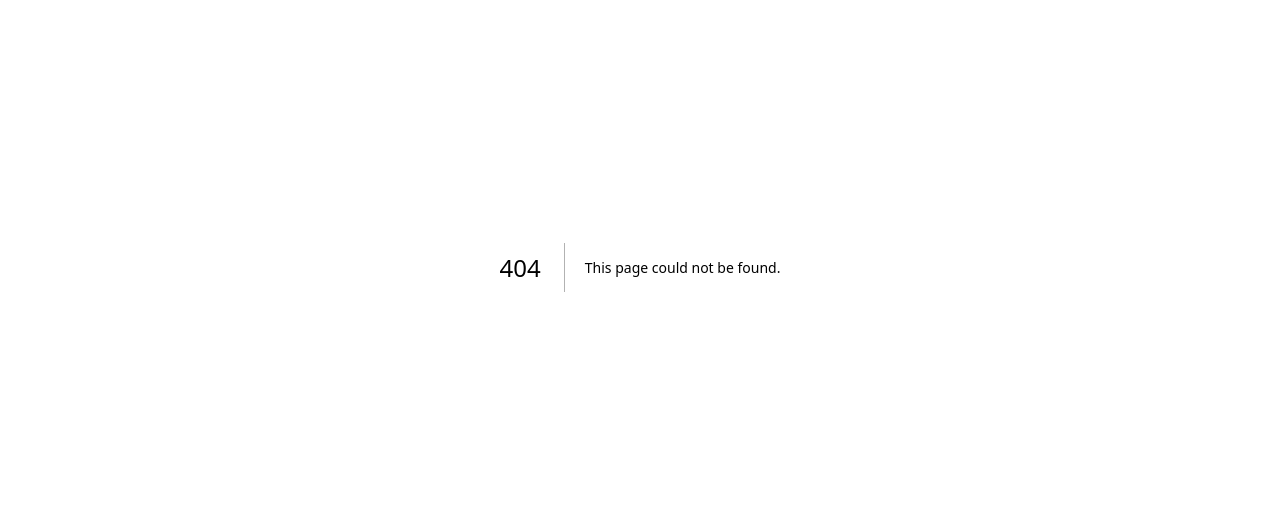
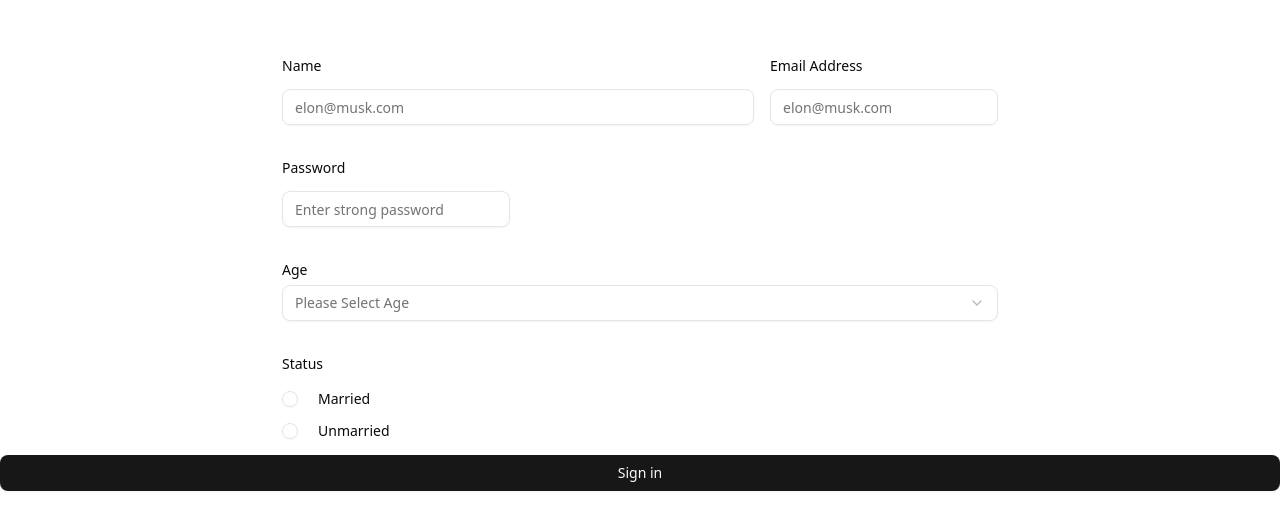
Before and after one commit to the-special-character/techfest-feb-2025, a Next.js app: page /register in a window 1280 px wide. Before the commit this address had no page. Shown: the part 133-662 px from the top of the page. Built offline with nearby package versions, Linux system fonts and the light colour scheme.

Commit message:
commit code

```diff
--- /dev/null
+++ b/src/app/(auth)/forgot-password/forgotPasswordFormFields.ts
@@ -0,0 +1,19 @@
+const loginFormFields = [
+    {
+      name: "email",
+      label: "Email Address",
+      placeholder: "elon@musk.com",
+      rules: {
+        required: {
+          value: true,
+          message: "Email is mendetory",
+        },
+        pattern: {
+          value: /^[a-zA-Z0-9._%+-]+@[a-zA-Z0-9.-]+\.[a-zA-Z]{2,}$/,
+          message: "Please enter valid email address",
+        },
+      },
+    },
+  ];
+
+  export default loginFormFields;
--- /dev/null
+++ b/src/app/(auth)/forgot-password/page.jsx
@@ -0,0 +1,27 @@
+"use client";
+import { Button } from "@/components/ui/button";
+import { useForm } from "react-hook-form";
+import DynamicForm from "@/components/form/dynamicForm";
+import formFields from "./forgotPasswordFormFields";
+
+const Login = () => {
+  const form = useForm({
+    defaultValues: formFields.reduce((p, c) => ({...p, [c.name]: ""}), {}),
+    mode: "all",
+  });
+
+  const onSubmit = (value) => {
+    console.log(value);
+  };
+
+  return (
+    <div className="h-screen flex flex-col sm:justify-center items-center">
+      <DynamicForm form={form} onSubmit={onSubmit} formFields={formFields} id="login-form" />
+      <Button className="w-full" type="submit" form="login-form">
+        Sign in
+      </Button>
+    </div>
+  );
+};
+
+export default Login;
--- /dev/null
+++ b/src/app/(auth)/login/loginFormFields.ts
@@ -0,0 +1,35 @@
+import FormInput from "@/components/form/formInput";
+
+const loginFormFields = [
+  {
+    component: FormInput,
+    name: "email",
+    label: "Email Address",
+    placeholder: "elon@musk.com",
+    rules: {
+      required: {
+        value: true,
+        message: "Email is mendetory",
+      },
+      pattern: {
+        value: /^[a-zA-Z0-9._%+-]+@[a-zA-Z0-9.-]+\.[a-zA-Z]{2,}$/,
+        message: "Please enter valid email address",
+      },
+    },
+  },
+  {
+    component: FormInput,
+    name: "password",
+    label: "Password",
+    placeholder: "Enter strong password",
+    type: "password",
+    rules: {
+      required: {
+        value: true,
+        message: "Password is mendetory",
+      },
+    },
+  },
+];
+
+export default loginFormFields;
--- /dev/null
+++ b/src/app/(auth)/login/page.tsx
@@ -0,0 +1,27 @@
+"use client";
+import { Button } from "@/components/ui/button";
+import { useForm } from "react-hook-form";
+import DynamicForm from "@/components/form/dynamicForm";
+import loginFormFields from "./loginFormFields";
+
+const Login = () => {
+  const form = useForm({
+    defaultValues: loginFormFields.reduce((p, c) => ({...p, [c.name]: ""}), {}),
+    mode: "all",
+  });
+
+  const onSubmit = (value) => {
+    console.log(value);
+  };
+
+  return (
+    <div className="h-screen flex flex-col sm:justify-center items-center">
+      <DynamicForm form={form} onSubmit={onSubmit} formFields={loginFormFields} id="login-form" />
+      <Button className="w-full" type="submit" form="login-form">
+        Sign in
+      </Button>
+    </div>
+  );
+};
+
+export default Login;
--- /dev/null
+++ b/src/app/(auth)/register/page.tsx
@@ -0,0 +1,33 @@
+"use client";
+import { Button } from "@/components/ui/button";
+import { useForm } from "react-hook-form";
+import DynamicForm from "@/components/form/dynamicForm";
+import formFields from "./registerFormFields";
+
+const Register = () => {
+  const form = useForm({
+    defaultValues: formFields.reduce((p, c) => ({ ...p, [c.name]: "" }), {}),
+    mode: "all",
+  });
+
+  const onSubmit = (value) => {
+    console.log(value);
+  };
+
+  return (
+    <div className="h-screen flex flex-col sm:justify-center items-center">
+      <DynamicForm
+        form={form}
+        onSubmit={onSubmit}
+        formFields={formFields}
+        id="login-form"
+        className="grid-cols-1 md:grid-cols-2 lg:grid-cols-3"
+      />
+      <Button className="w-full" type="submit" form="login-form">
+        Sign in
+      </Button>
+    </div>
+  );
+};
+
+export default Register;
--- /dev/null
+++ b/src/app/(auth)/register/registerFormFields.ts
@@ -0,0 +1,95 @@
+import FormInput from "@/components/form/formInput";
+import FormRadioGroup from "@/components/form/formRadioGroup";
+import FormSelect from "@/components/form/formSelect";
+
+const loginFormFields = [
+  {
+    component: FormInput,
+    name: "name",
+    label: "Name",
+    placeholder: "elon@musk.com",
+    rules: {
+      required: {
+        value: true,
+        message: "Name is mendetory",
+      },
+    },
+    className: "col-span-2"
+  },
+  {
+    component: FormInput,
+    name: "email",
+    label: "Email Address",
+    placeholder: "elon@musk.com",
+    rules: {
+      required: {
+        value: true,
+        message: "Email is mendetory",
+      },
+      pattern: {
+        value: /^[a-zA-Z0-9._%+-]+@[a-zA-Z0-9.-]+\.[a-zA-Z]{2,}$/,
+        message: "Please enter valid email address",
+      },
+    },
+  },
+  {
+    component: FormInput,
+    name: "password",
+    label: "Password",
+    placeholder: "Enter strong password",
+    type: "password",
+    rules: {
+      required: {
+        value: true,
+        message: "Password is mendetory",
+      },
+    },
+  },
+  {
+    component: FormSelect,
+    name: "age",
+    label: "Age",
+    placeholder: "Please Select Age",
+    options: [
+      {
+        value: "male",
+        text: "Male"
+      },
+      {
+        value: "female",
+        text: "Female"
+      }
+    ],
+    rules: {
+      required: {
+        value: true,
+        message: "Age is mendetory",
+      },
+    },
+    className: "col-span-full"
+  },
+  {
+    component: FormRadioGroup,
+    name: "status",
+    label: "Status",
+    options: [
+      {
+        value: "married",
+        text: "Married"
+      },
+      {
+        value: "unmarried",
+        text: "Unmarried"
+      }
+    ],
+    rules: {
+      required: {
+        value: true,
+        message: "Status is mendetory",
+      },
+    },
+    className: "col-span-full"
+  },
+];
+
+export default loginFormFields;
--- /dev/null
+++ b/src/components/form/dynamicForm.tsx
@@ -0,0 +1,24 @@
+import React from "react";
+import { Form } from "../ui/form";
+import FormInput from "./formInput";
+import { cn } from "@/lib/utils";
+
+type Props = {};
+
+const DynamicForm = ({ form, onSubmit, formFields, id, className }: Props) => {
+  return (
+    <Form {...form}>
+      <form
+        id={id}
+        onSubmit={form.handleSubmit(onSubmit)}
+        className={cn("space-y-5 min-w-xs sm:min-w-md p-4 grid gap-4", className)}
+      >
+        {formFields.map(({ component: Component, ...item }) => {
+          return <Component key={item.name} control={form.control} {...item} />;
+        })}
+      </form>
+    </Form>
+  );
+};
+
+export default DynamicForm;
--- /dev/null
+++ b/src/components/form/formInput.tsx
@@ -0,0 +1,27 @@
+import React from "react";
+import { FormControl, FormField, FormItem, FormLabel, FormMessage } from "../ui/form";
+import { Input } from "../ui/input";
+import { cn } from "@/lib/utils";
+
+type Props = {};
+
+const FormInput = ({ control, name, rules, label, className, ...props }: Props) => {
+  return (
+    <FormField
+      control={control}
+      name={name}
+      rules={rules}
+      render={({ field }) => (
+        <FormItem className={cn("*:not-first:mt-2", className)}>
+          <FormLabel>{label}</FormLabel>
+          <FormControl>
+            <Input  {...field} {...props} />
+          </FormControl>
+          <FormMessage />
+        </FormItem>
+      )}
+    />
+  );
+};
+
+export default FormInput;
--- /dev/null
+++ b/src/components/form/formRadioGroup.tsx
@@ -0,0 +1,54 @@
+import React from "react";
+import {
+  FormControl,
+  FormField,
+  FormItem,
+  FormLabel,
+  FormMessage,
+} from "../ui/form";
+import { RadioGroup, RadioGroupItem } from "../ui/radio-group";
+import { cn } from "@/lib/utils";
+
+const FormRadioGroup = ({
+  control,
+  name,
+  rules,
+  label,
+  options,
+  className,
+}: Props) => {
+  return (
+    <FormField
+      control={control}
+      name={name}
+      rules={rules}
+      render={({ field }) => (
+        <FormItem className={cn("space-y-3", className)}>
+          <FormLabel>{label}</FormLabel>
+          <FormControl>
+            <RadioGroup
+              onValueChange={field.onChange}
+              defaultValue={field.value}
+              className="flex flex-col space-y-1"
+            >
+              {options.map((x) => (
+                <FormItem
+                  key={x.value}
+                  className="flex items-center space-x-3 space-y-0"
+                >
+                  <FormControl>
+                    <RadioGroupItem value={x.value} />
+                  </FormControl>
+                  <FormLabel className="font-normal">{x.text}</FormLabel>
+                </FormItem>
+              ))}
+            </RadioGroup>
+          </FormControl>
+          <FormMessage />
+        </FormItem>
+      )}
+    />
+  );
+};
+
+export default FormRadioGroup;
--- /dev/null
+++ b/src/components/form/formSelect.tsx
@@ -0,0 +1,56 @@
+import React from "react";
+import {
+  FormControl,
+  FormField,
+  FormItem,
+  FormLabel,
+  FormMessage,
+} from "../ui/form";
+import {
+  Select,
+  SelectContent,
+  SelectItem,
+  SelectTrigger,
+  SelectValue,
+} from "../ui/select";
+import { cn } from "@/lib/utils";
+
+const FormSelect = ({
+  control,
+  name,
+  rules,
+  label,
+  placeholder,
+  options,
+  className
+}: Props) => {
+  return (
+    <FormField
+      control={control}
+      name={name}
+      rules={rules}
+      render={({ field }) => (
+        <FormItem className={cn(className)}>
+          <FormLabel>{label}</FormLabel>
+          <Select onValueChange={field.onChange} defaultValue={field.value}>
+            <FormControl>
+              <SelectTrigger>
+                <SelectValue placeholder={placeholder} />
+              </SelectTrigger>
+            </FormControl>
+            <SelectContent>
+              {options.map((x) => (
+                <SelectItem key={x.value} value={x.value}>
+                  {x.text}
+                </SelectItem>
+              ))}
+            </SelectContent>
+          </Select>
+          <FormMessage />
+        </FormItem>
+      )}
+    />
+  );
+};
+
+export default FormSelect;
```
Also changed, not shown: 1 other file (tests, documents, lock files or other folders).
